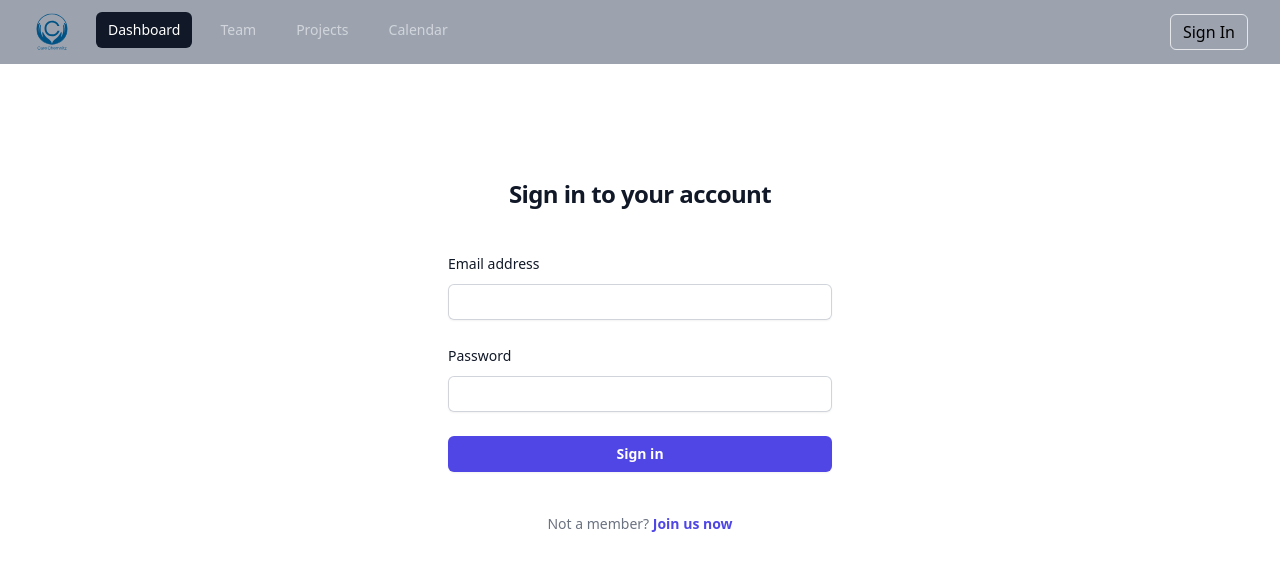
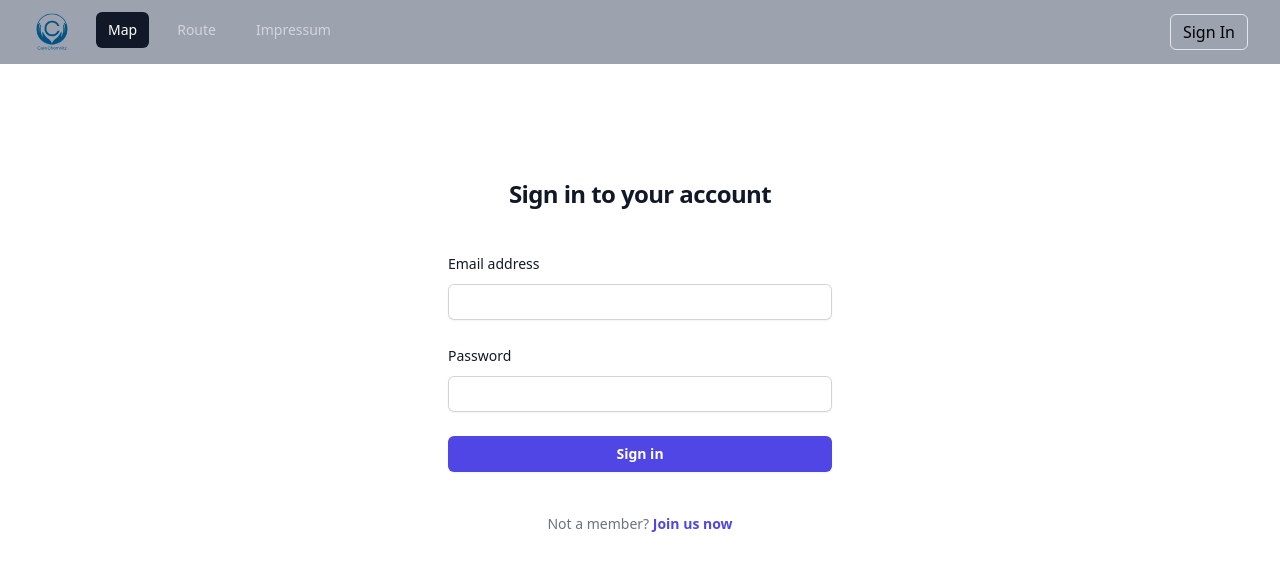
Before and after one commit to y0ungchoi/CareChemnitz, a React (Vite) app in the folder client/: page /signin in a window 1280 px wide. Shown: the top 570 px of the page. Built offline with nearby package versions, Linux system fonts and the light colour scheme.

Commit message:
Updated navbar

```diff
--- a/client/src/components/Navbar.jsx
+++ b/client/src/components/Navbar.jsx
@@ -12,10 +12,9 @@ import {
 import { Bars3Icon, XMarkIcon } from "@heroicons/react/24/outline";
 
 const navigation = [
-  { name: "Dashboard", href: "#", current: true },
-  { name: "Team", href: "#", current: false },
-  { name: "Projects", href: "#", current: false },
-  { name: "Calendar", href: "#", current: false },
+  { name: "Map", href: "/maps", current: true },
+  { name: "Route", href: "#", current: false },
+  { name: "Impressum", href: "#", current: false },
 ];
 
 function classNames(...classes) {
@@ -61,9 +60,9 @@ export default function Example() {
                 <div className="hidden sm:ml-6 sm:block">
                   <div className="flex space-x-4">
                     {navigation.map((item) => (
-                      <a
+                      <NavLink
                         key={item.name}
-                        href={item.href}
+                        to={item.href}
                         className={classNames(
                           item.current
                             ? "bg-gray-900 text-white"
@@ -73,7 +72,7 @@ export default function Example() {
                         aria-current={item.current ? "page" : undefined}
                       >
                         {item.name}
-                      </a>
+                      </NavLink>
                     ))}
                   </div>
                 </div>
```
